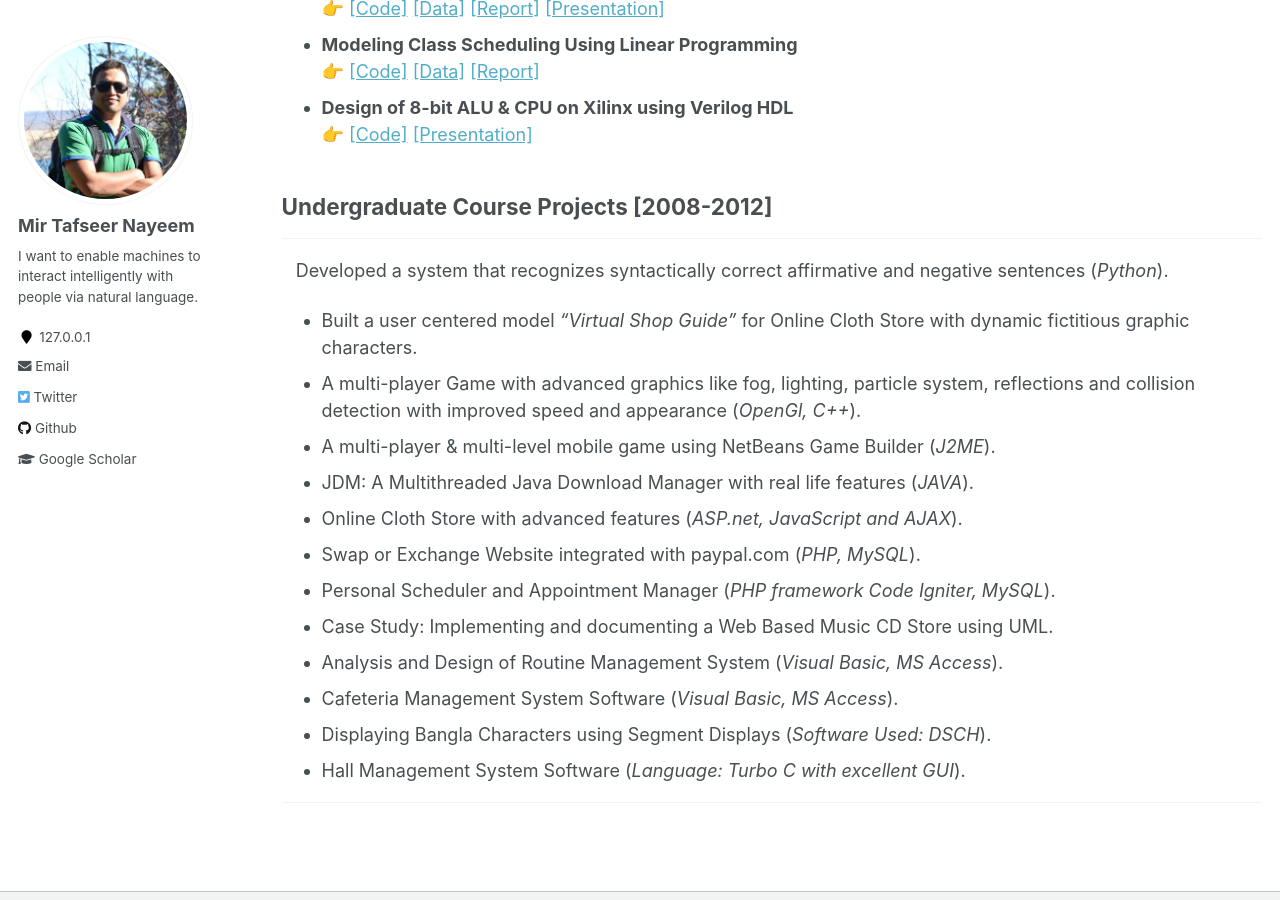
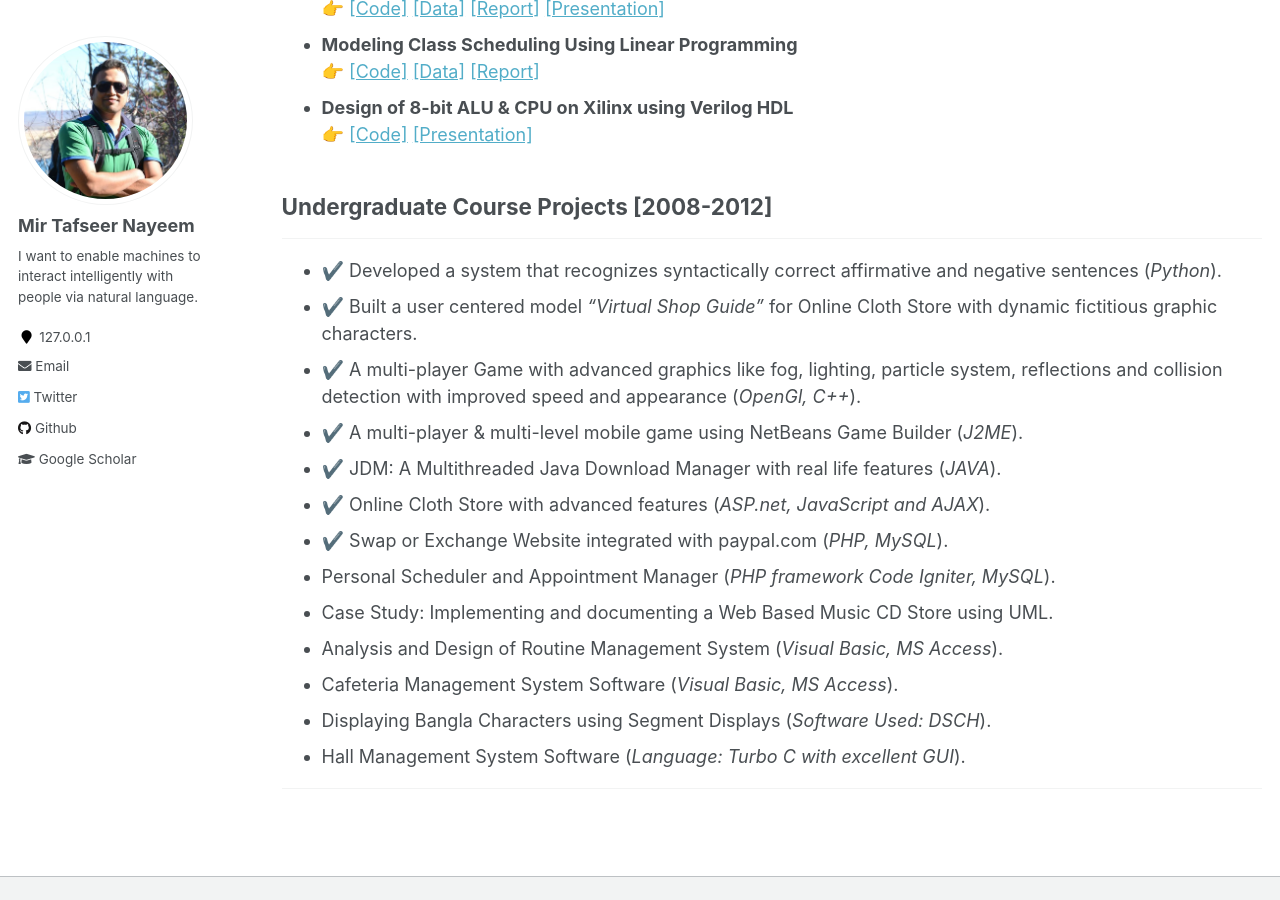
Before and after one commit to sujan-sarker/sujan-sarker.github.io, a Jekyll site: the page built from _pages/projects.md, in a window 1280 px wide and 900 px high, scrolled down 608 px. Built offline with Jekyll 4.4.1, drawn with Linux system fonts in a browser that asks for light colours.

Commit message:
Update projects.md

```diff
--- a/_pages/projects.md
+++ b/_pages/projects.md
@@ -34,13 +34,13 @@ author_profile: true
 
 ## Undergraduate Course Projects [2008-2012]
 ----------------
-<span style="color:white"> * </span> Developed  a system  that  recognizes  syntactically  correct  affirmative  and negative sentences (*Python*).
-* Built a user centered model *“Virtual Shop Guide”* for Online Cloth Store with dynamic fictitious graphic characters.
-* A  multi-player  Game  with  advanced  graphics  like  fog,  lighting,  particle system, reflections and collision detection with improved  speed and appearance (*OpenGl, C++*).
-* A multi-player & multi-level mobile game using NetBeans Game Builder (*J2ME*).
-* JDM: A Multithreaded Java Download Manager with real life features (*JAVA*).
-* Online Cloth Store with advanced features (*ASP.net, JavaScript and AJAX*).
-* Swap or Exchange Website integrated with paypal.com (*PHP, MySQL*).
+* ✔️ Developed  a system  that  recognizes  syntactically  correct  affirmative  and negative sentences (*Python*).
+* ✔️ Built a user centered model *“Virtual Shop Guide”* for Online Cloth Store with dynamic fictitious graphic characters.
+* ✔️ A  multi-player  Game  with  advanced  graphics  like  fog,  lighting,  particle system, reflections and collision detection with improved  speed and appearance (*OpenGl, C++*).
+* ✔️ A multi-player & multi-level mobile game using NetBeans Game Builder (*J2ME*).
+* ✔️ JDM: A Multithreaded Java Download Manager with real life features (*JAVA*).
+* ✔️ Online Cloth Store with advanced features (*ASP.net, JavaScript and AJAX*).
+* ✔️ Swap or Exchange Website integrated with paypal.com (*PHP, MySQL*).
 * Personal Scheduler and Appointment Manager (*PHP framework Code Igniter, MySQL*).
 * Case Study: Implementing and documenting a Web Based Music CD Store using UML.
 * Analysis and Design of Routine Management System (*Visual Basic, MS Access*).
```
